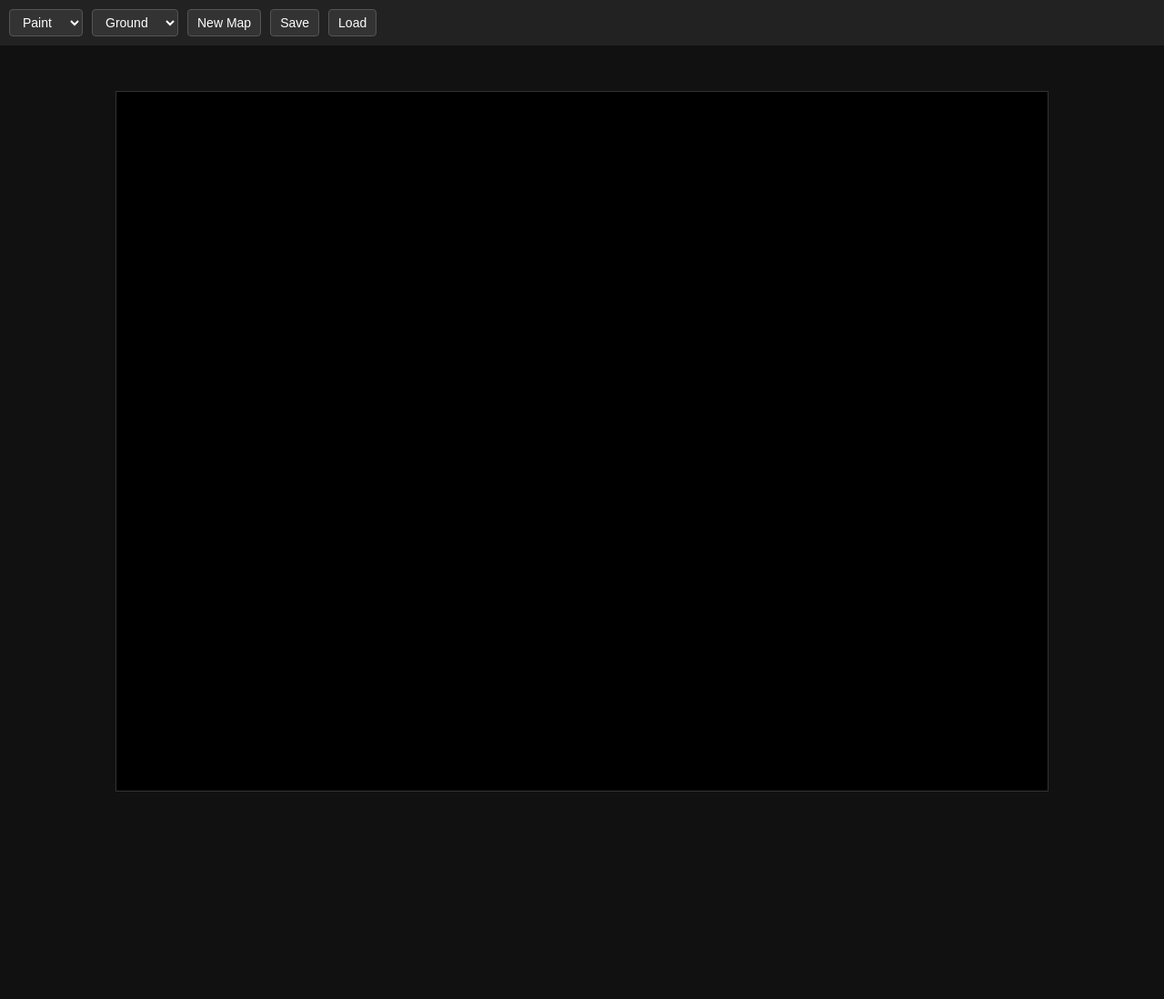
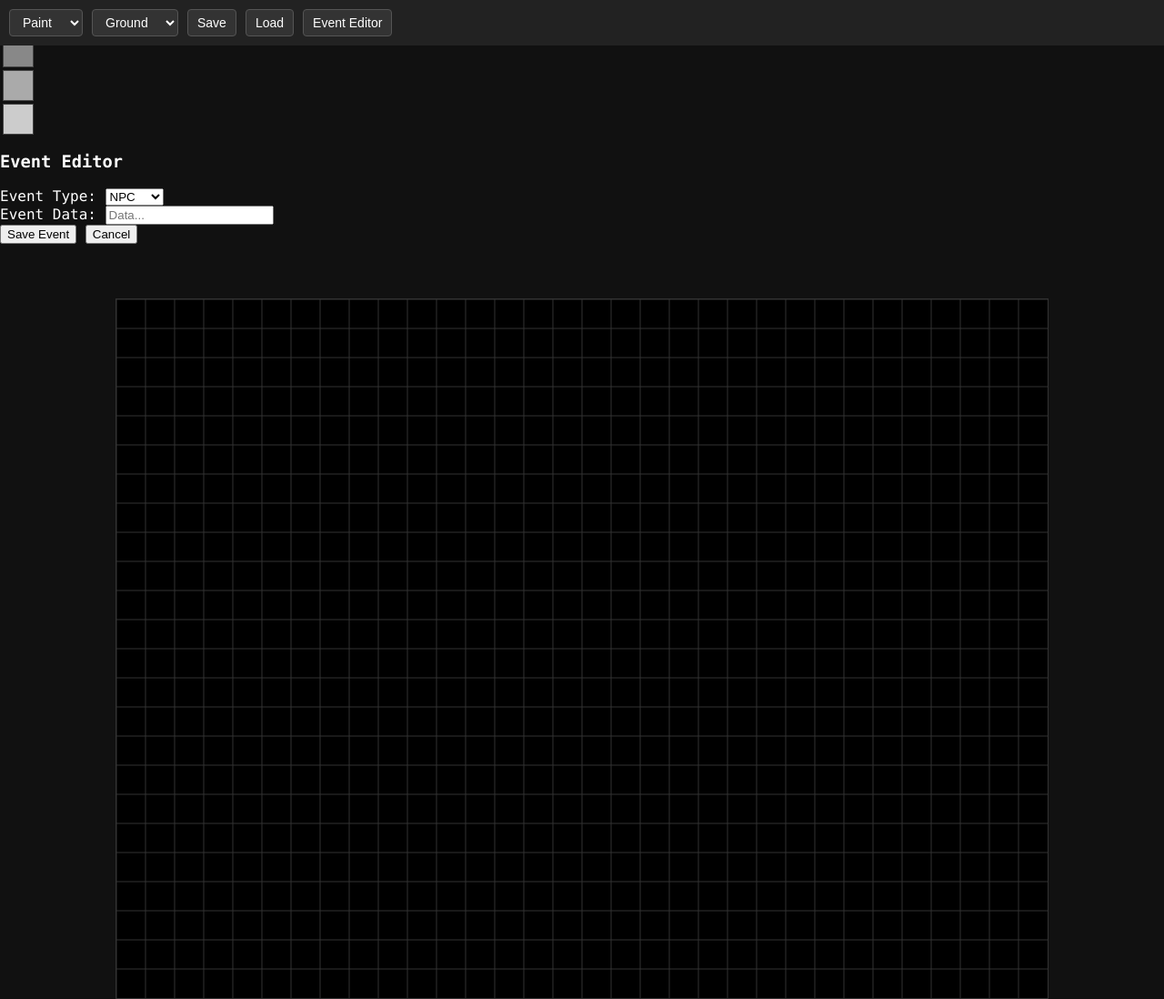
Before and after one commit to Sycoslicer/Screamverse-MMO, a plain HTML site: page index.html in a window 1280 px wide. Shown: the whole page at 91% size. Before the commit the page ends 870 px from the top, so only its background shows below. Drawn offline with Linux system fonts and the light colour scheme.

Commit message:
Update index.html

```diff
--- a/index.html
+++ b/index.html
@@ -6,6 +6,7 @@
   <link rel="stylesheet" href="css/style.css">
 </head>
 <body>
+
   <div id="toolbar">
     <select id="toolSelector">
       <option value="paint">Paint</option>
@@ -21,17 +22,38 @@
       <option value="events">Events</option>
     </select>
 
-    <button id="newMapButton">New Map</button>
     <button id="saveButton">Save</button>
     <button id="loadButton">Load</button>
+    <button id="openEventEditor">Event Editor</button>
     <input type="file" id="fileLoader" style="display:none;">
   </div>
 
-  <div id="tilePicker" style="display: flex; flex-wrap: wrap; margin-bottom: 10px;"></div>
-  <script type="module" src="./js/tilePicker.js"></script>
+  <div id="tilePicker"></div>
+
+  <div id="eventEditor" class="hidden">
+    <h3>Event Editor</h3>
+    <label>Event Type:
+      <select id="eventType">
+        <option value="npc">NPC</option>
+        <option value="item">Item</option>
+        <option value="trigger">Trigger</option>
+        <option value="portal">Portal</option>
+      </select>
+    </label>
+    <br/>
+    <label>Event Data:
+      <input type="text" id="eventData" placeholder="Data..."/>
+    </label>
+    <br/>
+    <button id="saveEvent">Save Event</button>
+    <button id="cancelEvent">Cancel</button>
+  </div>
 
   <canvas id="mapCanvas" width="1024" height="768"></canvas>
 
+  <script type="module" src="js/tilePicker.js"></script>
+  <script type="module" src="js/eventEditor.js"></script>
   <script type="module" src="js/main.js"></script>
+
 </body>
 </html>
```
